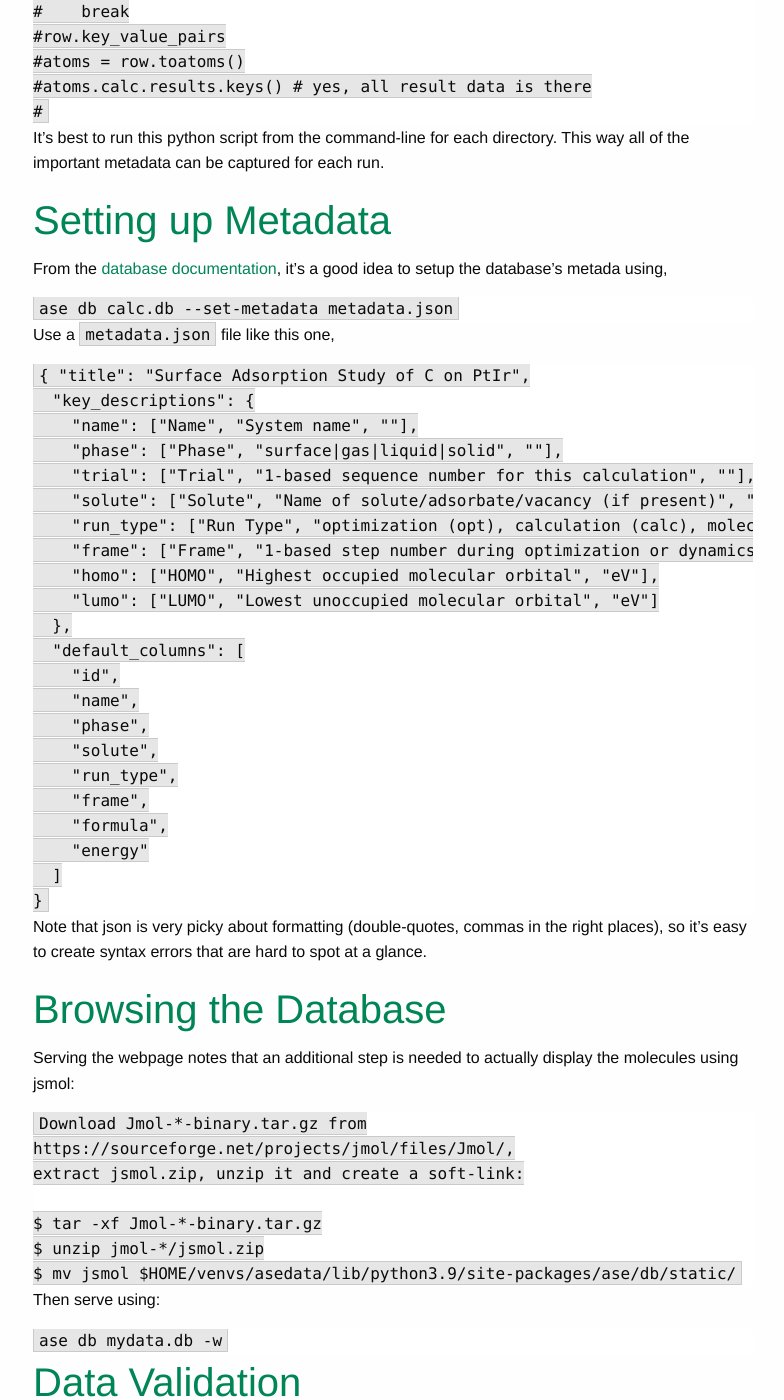
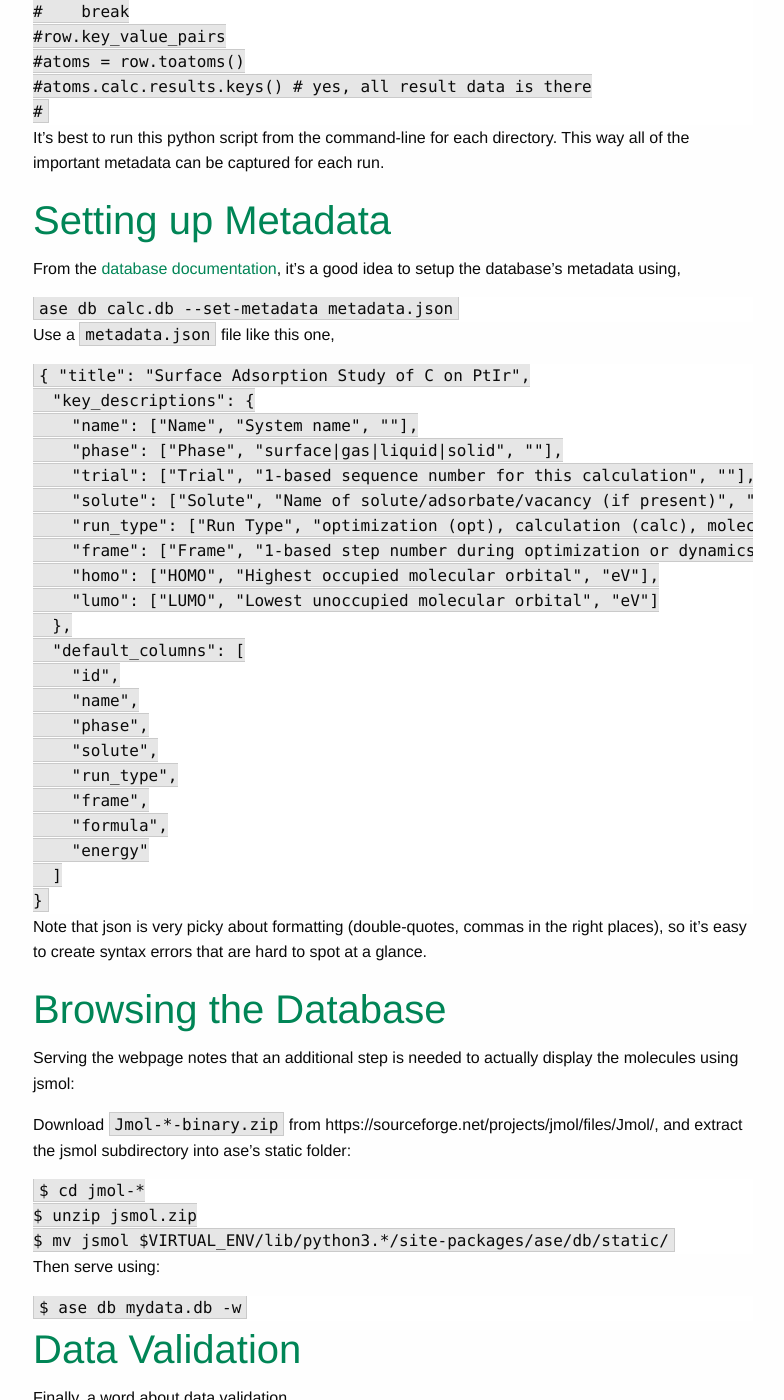
Before and after one commit to ORNL/developer.ornl.gov, a Jekyll site: the page built from _posts/2024-01-11-atomicdata.md, in a window 1280 px wide and 1400 px high, scrolled down 4342 px. Shown: the whole window, without its empty margins (122-906 px from the left). Built offline with Jekyll 4.4.1, drawn with Linux system fonts in a browser that asks for light colours.

Commit message:
Updated jsmol instructions.

```diff
--- a/_posts/2024-01-11-atomicdata.md
+++ b/_posts/2024-01-11-atomicdata.md
@@ -210,7 +210,7 @@ can be captured for each run.
 ## Setting up Metadata
 
 From the [database documentation](https://wiki.fysik.dtu.dk/ase/ase/db/db.html),
-it's a good idea to setup the database's metada using,
+it's a good idea to setup the database's metadata using,
 
     ase db calc.db --set-metadata metadata.json
 
@@ -251,17 +251,17 @@ syntax errors that are hard to spot at a glance.
 Serving the webpage notes that an additional step is
 needed to actually display the molecules using jsmol:
 
-    Download Jmol-*-binary.tar.gz from
-    https://sourceforge.net/projects/jmol/files/Jmol/,
-    extract jsmol.zip, unzip it and create a soft-link:
+Download `Jmol-*-binary.zip` from
+https://sourceforge.net/projects/jmol/files/Jmol/,
+and extract the jsmol subdirectory into ase's static folder:
 
-    $ tar -xf Jmol-*-binary.tar.gz
-    $ unzip jmol-*/jsmol.zip
-    $ mv jsmol $HOME/venvs/asedata/lib/python3.9/site-packages/ase/db/static/
+    $ cd jmol-*
+    $ unzip jsmol.zip
+    $ mv jsmol $VIRTUAL_ENV/lib/python3.*/site-packages/ase/db/static/
 
 Then serve using:
 
-    ase db mydata.db -w
+    $ ase db mydata.db -w
 
 ## Data Validation
 
```
